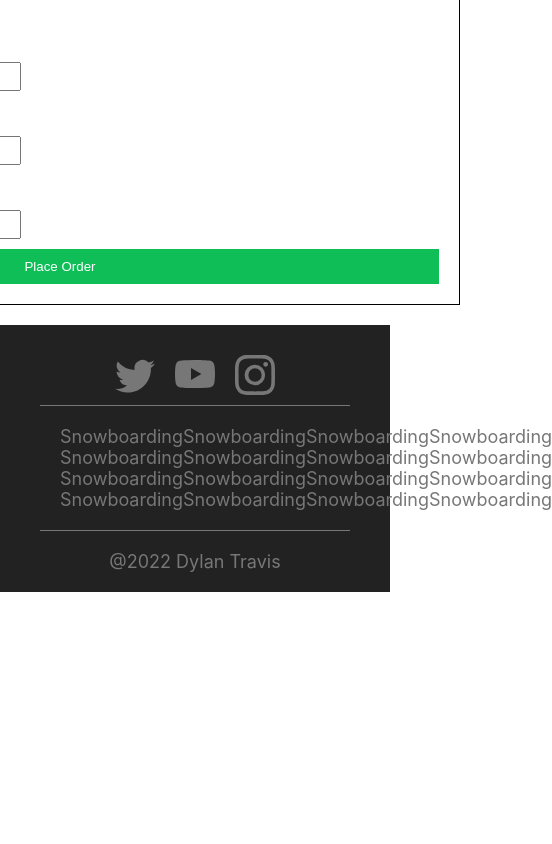
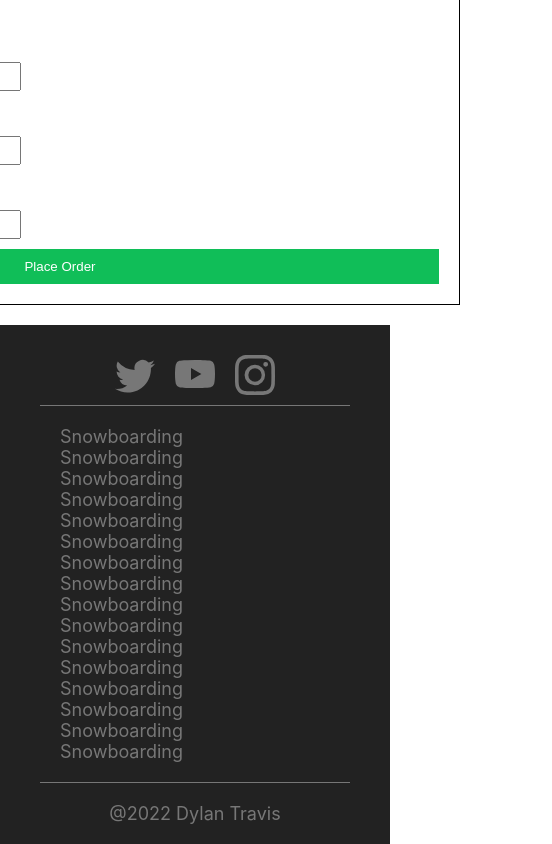
Before and after one commit to asendice/snowboard-shop, a Next.js app: page /checkout in a window 390 px wide. Shown: the part 934-1778 px from the top of the page, 552 px wide, since content can reach past the window. Before the commit the page ends 1526 px from the top, so only its background shows below. Built offline with nearby package versions, Linux system fonts and the light colour scheme; no server answers; the database is empty.

Commit message:
footer ui mobile friendly

```diff
--- a/components/layout/footer.module.css
+++ b/components/layout/footer.module.css
@@ -43,3 +43,14 @@
 .copyright {
   margin-top: 2rem;
 }
+
+@media only screen and (max-width: 600px){
+  .grid {
+    grid-template-columns: repeat(2, 1fr);
+  }
+}
+@media only screen and (max-width: 450px){
+  .grid {
+    grid-template-columns: 1fr;
+  }
+}
```
